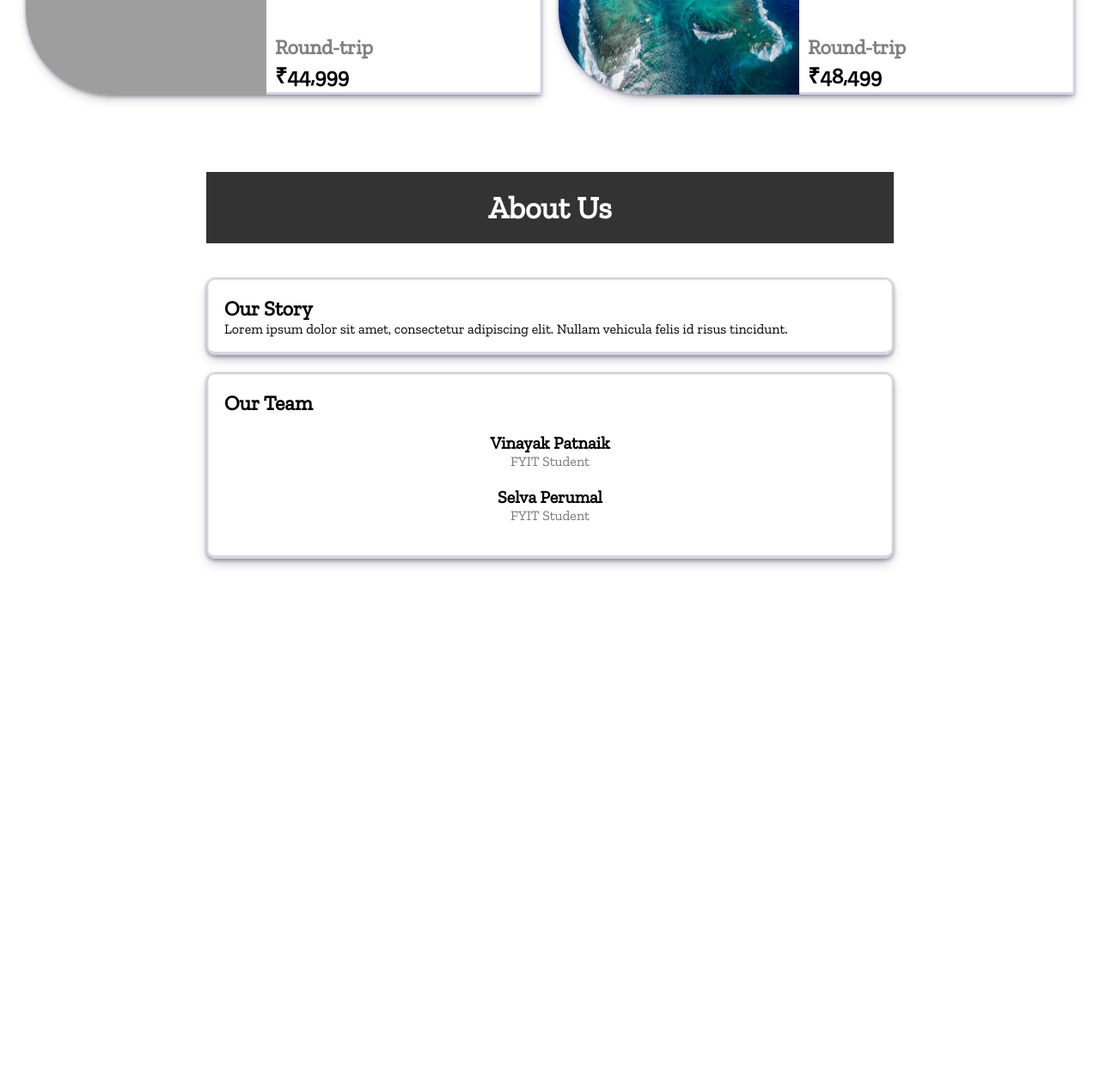
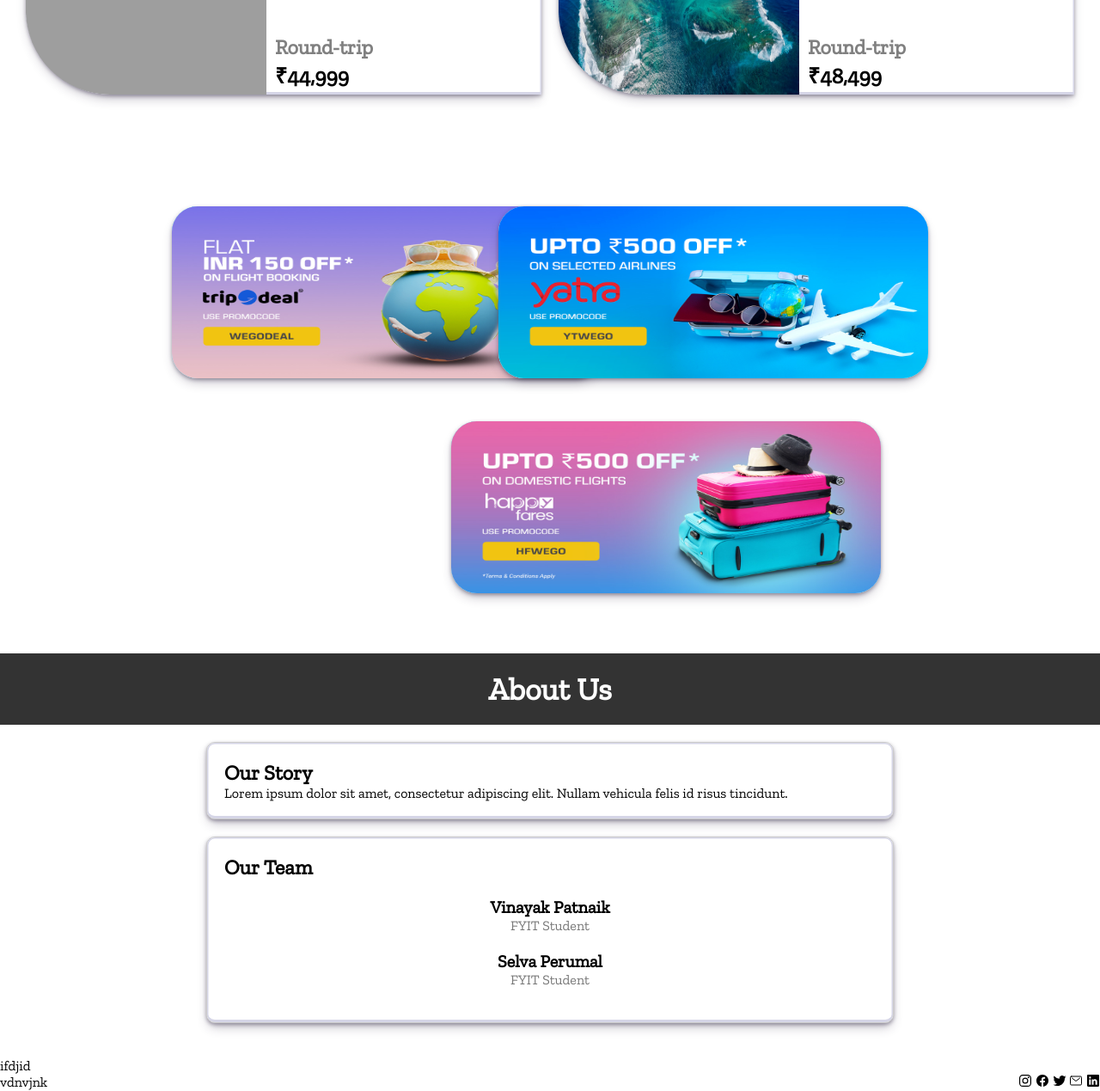
Before and after one commit to wtprojectttt/bookkaro, a PHP site: page /main.html in a window 1280 px wide; the page is wider, and only the part inside the window is pictured. Shown: the part 2270-3539 px from the top of that part at 86% size. Before the commit the page ends 2930 px from the top of that part, so only its background shows below. Run offline with PHP 8.4, Linux system fonts and the light colour scheme; grey boxes are pictures that could not be loaded.

Commit message:
ryoki tenkai

```diff
--- a/main.css
+++ b/main.css
@@ -345,7 +345,7 @@ body{
 
 .us {
 
-    margin-top: 1000px;
+    margin-top: 1500px;
     background-color: #333;
     color: #fff;
     text-align: center;
@@ -575,3 +575,61 @@ p {
     margin-left: 10px;
     font-weight: 700;
 }
+
+.gift1 {
+    position: absolute;
+    margin-top: 1000px;
+    width: 500px;
+    height: 200px;
+    background-color: aqua;
+    left: 200px;
+    border-radius: 30px;
+    box-shadow: #D6D6E7 0 0 0 1.5px inset, rgba(45, 35, 66, 0.4) 0 2px 4px, rgba(45, 35, 66, 0.3) 0 7px 13px -3px, #D6D6E7 0 -3px 0 inset;
+}
+
+.gift1 img {
+    position: absolute;
+    width: 100%;
+    height: 100%;
+    border-radius: 30px;
+}
+
+.gift2 {
+    position: absolute;
+    margin-top: 1000px;
+    width: 500px;
+    height: 200px;
+    background-color: aqua;
+    right: 200px;
+    border-radius: 30px;
+    box-shadow: #D6D6E7 0 0 0 1.5px inset, rgba(45, 35, 66, 0.4) 0 2px 4px, rgba(45, 35, 66, 0.3) 0 7px 13px -3px, #D6D6E7 0 -3px 0 inset;
+}
+
+.gift2 img {
+    position: absolute;
+    width: 100%;
+    height: 100%;
+    border-radius: 30px;
+}
+
+.gift3 {
+    position: absolute;
+    margin-top: 1250px;
+    width: 500px;
+    height: 200px;
+    background-color: aqua;
+    left: 525px;
+    border-radius: 30px;
+    box-shadow: #D6D6E7 0 0 0 1.5px inset, rgba(45, 35, 66, 0.4) 0 2px 4px, rgba(45, 35, 66, 0.3) 0 7px 13px -3px, #D6D6E7 0 -3px 0 inset;
+}
+
+.gift3 img {
+    position: absolute;
+    width: 100%;
+    height: 100%;
+    border-radius: 30px;
+}
+
+.social {
+    float: right;
+}
--- a/main.html
+++ b/main.html
@@ -158,16 +158,30 @@
                 <label class="c">Round-trip</label>
                 <label class="d">₹44,999</label>
             </div>
+        </section>
+    </main>
+
+    <main>
+        <section id="gift" class="giftCode">
+
+            <div class="gift1">
+                <img src="wego1.jpg" alt="gift1">
+            </div>
+            <div class="gift2">
+                <img src="wego2.jpg" alt="gift2">
+            </div>
+            <div class="gift3">
+                <img src="wego3.jpg" alt="gift3">
+            </div>
+
+        </section>
+    </main>
+        <header class="us">
+            <h1>About Us</h1>
+        </header>
 
 
-        </section>
 
-    <header class="us">
-        <h1>About Us</h1>
-    </header>
-
-
-    </main>
     <main>
         <section id="section-us" class="about">
             <h2>Our Story</h2>
@@ -185,6 +199,28 @@
             </div>
         </section>
     </main>
+
+    <footer>
+
+        <div class="footcontact">
+            ifdjid
+        </div>
+        <div class="social">
+            <ion-icon name="logo-instagram"></ion-icon>
+            <ion-icon name="logo-facebook"></ion-icon>
+            <ion-icon name="logo-twitter"></ion-icon>
+            <ion-icon name="mail-outline"></ion-icon>
+            <ion-icon name="logo-linkedin"></ion-icon>
+        </div>
+        <div class="trademark">
+             vdnvjnk
+        </div>
+    </footer>
+
+
+
+    <script type="module" src="https://unpkg.com/ionicons@7.1.0/dist/ionicons/ionicons.esm.js"></script>
+    <script nomodule src="https://unpkg.com/ionicons@7.1.0/dist/ionicons/ionicons.js"></script>
     <script src="main.js"></script>
     <script src="https://unpkg.com/typed.js@2.0.16/dist/typed.umd.js"></script>
     <script>
```
